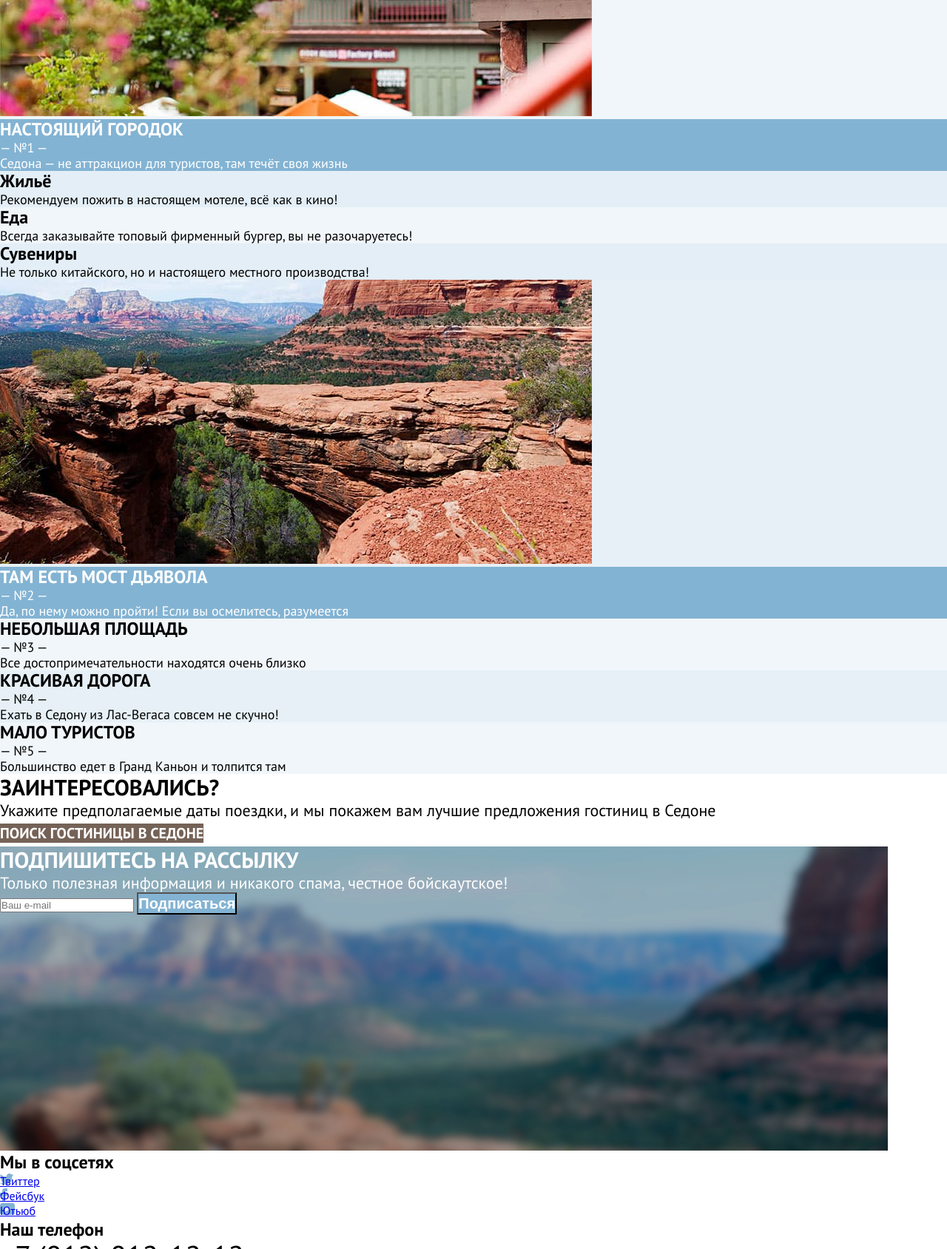
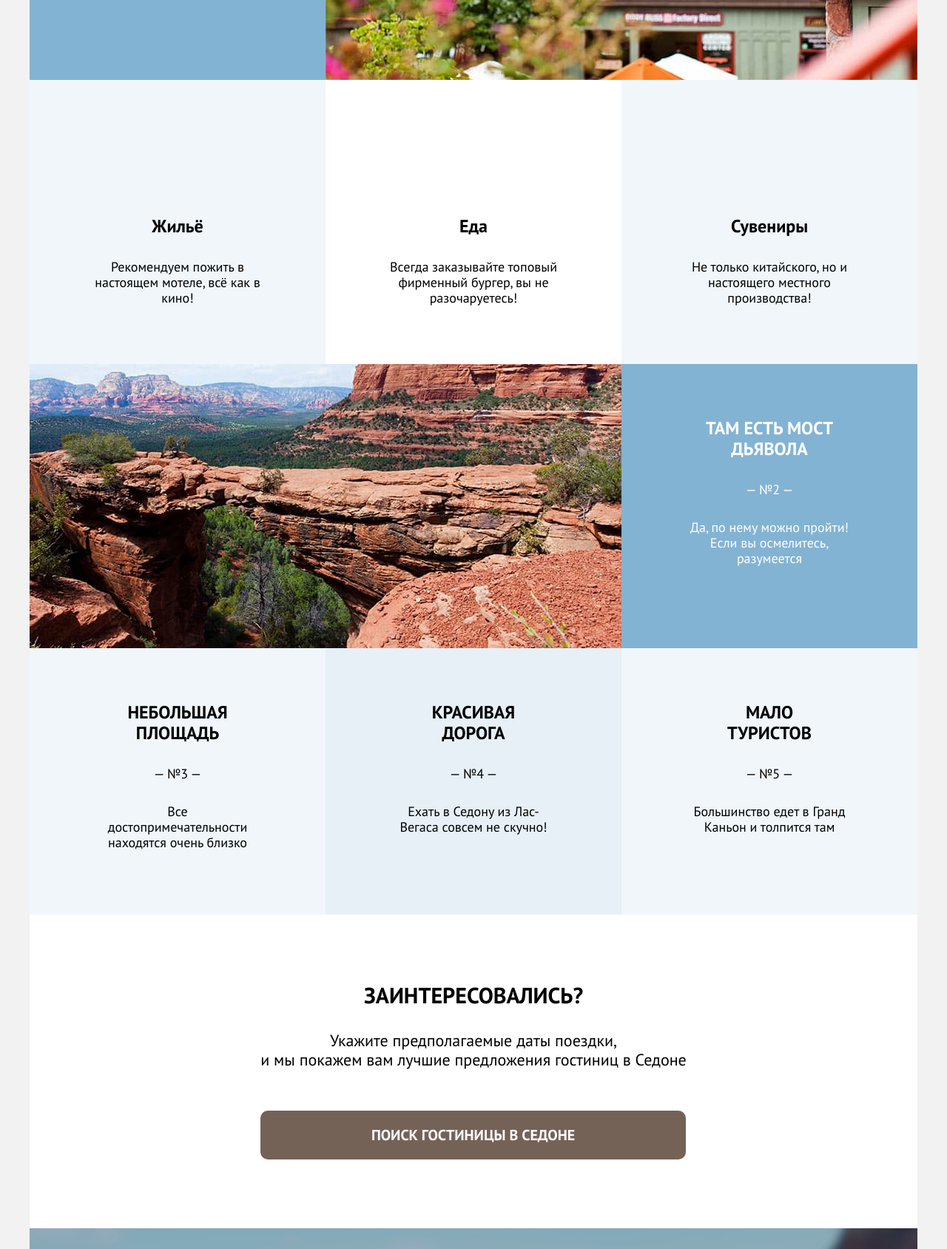
Before and after one commit to htmlacademy-htmlcss/1919267-sedona-33, a plain HTML site: page index.html in a window 1280 px wide. Shown: the part 1112-2800 px from the top of the page at 74% size. Drawn offline with Linux system fonts and the light colour scheme.

Commit message:
добавляет сетки для index.html

```diff
--- a/index.html
+++ b/index.html
@@ -10,8 +10,9 @@
 <body>
 
   <header class="page-header">
+    <div class="page-header-container">
+      <nav class="navigation">
         <img class="logo" src="images/header/logo.svg" width="139" height="70" alt="Логотип сайта Седона">
-    <nav class="navigation">
         <ul class="navigation-list">
           <li class="navigation-item">
             <a href="#" class="navigation-link navigation-link-current">Главная</a>
@@ -23,47 +24,45 @@
             <a href="catalog.html" class="navigation-link">Гостиницы</a>
           </li>
         </ul>
-    </nav>
         <ul class="navigation-list navigation-user">
-      <li class="navigation-item">
+          <li class="navigation-user-item">
             <a href="#" class="navigation-link">
               <span class="visually-hidden">Поиск</span>
             </a>
           </li>
-      <li class="navigation-item">
+          <li class="navigation-user-item">
             <a href="#" class="navigation-link">
               <span class="visually-hidden">Избранное</span>
             </a>
           </li>
-      <li class="navigation-item">
+          <li class="navigation-user-item">
             <a href="#" class="navigation-link navigation-button button">Хочу сюда!</a>
           </li>
         </ul>
-
+      </nav>
+    </div>
   </header>
   <main class="main-index">
-    <h1 class="visually-hidden">Путешествуйте в Седону</h1>
-    <section class="hero">
-      <h2 class="visually-hidden">Добро пожаловать в Седону</h2>
-      <div class="hero-welcome-image">
-        <img class="hero-welcome-text" src="images/main-index/welcome.png" width="458" height="352"
+    <h1 class="visually-hidden" hidden>Путешествуйте в Седону</h1>
+    <section class="advantages">
+      <div class="advantages-welcome-image">
+        <img class="advantages-welcome-text" src="images/main-index/welcome.png" width="458" height="352"
           alt="Добро пожаловать в великолепную Седону!">
       </div>
-      <b class="hero-description">
+      <h2 class="advantages-title">
         Седона — небольшой городок в Аризоне, заслуживающий большего!
-      </b>
-    </section>
-    <section class="advantages">
-      <h2 class="visually-hidden">Пять причин приехать в Седону</h2>
+      </h2>
       <p class="advantages-intro">Рассмотрим 5 причин, по которым Седона круче, чем Гранд-Каньон!</p>
       <ol class="advantages-list">
         <li class="advantages-item">
+          <div class="advantages-info">
             <img class="advantages-image" src="images/main-index/photo-1.jpg" width="800" height="384"
               alt="Одна из улиц городка Седона">
-          <div class="advantages-info">
+            <div class="advantages-item-content">
               <h3 class="advantages-subtitle">Настоящий городок</h3>
               <span class="advantages-number">— №1 —</span>
               <p class="advantages-description">Седона — не аттракцион для туристов, там течёт своя жизнь</p>
+            </div>
           </div>
           <ul class="advantages-sublist">
             <li class="advantages-sublist-item">
@@ -86,46 +85,50 @@
           </ul>
         </li>
         <li class="advantages-item">
+          <div class="advantages-info">
             <img class="advantages-image" src="images/main-index/photo-2.jpg" width="800" height="384"
               alt="Мост дьявола городка Седона">
-          <div class="advantages-info">
+            <div class="advantages-item-content">
               <h3 class="advantages-subtitle">Там есть мост дьявола</h3>
               <span class="advantages-number">— №2 —</span>
               <p class="advantages-description">Да, по нему можно пройти! Если вы осмелитесь, разумеется</p>
             </div>
+          </div>
         </li>
+        <div class="advantages-items-without-details">
           <li class="advantages-item">
-          <div class="advantages-info">
-            <h3 class="advantages-subtitle">Небольшая площадь</h3>
+            <div class="advantages-item-content">
+              <h3 class="advantages-subtitle">Небольшая<br>площадь</h3>
               <span class="advantages-number">— №3 —</span>
               <p class="advantages-description">Все достопримечательности находятся очень близко</p>
             </div>
           </li>
           <li class="advantages-item">
-          <div class="advantages-info">
-            <h3 class="advantages-subtitle">Красивая дорога</h3>
+            <div class="advantages-item-content">
+              <h3 class="advantages-subtitle">Красивая<br>дорога</h3>
               <span class="advantages-number">— №4 —</span>
               <p class="advantages-description">Ехать в Седону из Лас-Вегаса совсем не скучно!</p>
             </div>
           </li>
           <li class="advantages-item">
-          <div class="advantages-info">
-            <h3 class="advantages-subtitle">Мало туристов</h3>
+            <div class="advantages-item-content">
+              <h3 class="advantages-subtitle">Мало<br>туристов</h3>
               <span class="advantages-number">— №5 —</span>
               <p class="advantages-description">Большинство едет в Гранд Каньон и толпится там</p>
             </div>
           </li>
+        </div>
       </ol>
     </section>
     <section class="hotels-search">
       <h2 class="hotels-search-title">Заинтересовались?</h2>
-      <p class="hotels-seach-description">Укажите предполагаемые даты поездки, и мы покажем вам лучшие предложения
+      <p class="hotels-seach-description">Укажите предполагаемые даты поездки,<br>и мы покажем вам лучшие предложения
         гостиниц в Седоне</p>
-      <a class="hotels-search-link button" href="catalog.html">Поиск гостиницы в Седоне</a>
+      <a class="hotels-search-link hotels-search-button button" href="catalog.html">Поиск гостиницы в Седоне</a>
     </section>
     <section class="subscribe">
       <h2 class="subscribe-title">Подпишитесь на рассылку</h2>
-      <p class="subscribe-description">Только полезная информация и никакого спама, честное бойскаутское!</p>
+      <p class="subscribe-description">Только полезная информация и никакого спама,<br>честное бойскаутское!</p>
       <form class="subscribe-from" action="https://echo.htmlacademy.ru/courses" method="post">
         <input class="subscribe-email" type="email" name="subscribe-email" placeholder="Ваш e-mail" required>
         <button class="subscribe-button button" type="submit">Подписаться</button>
@@ -134,7 +137,7 @@
   </main>
   <footer class="page-footer">
     <section class="page-footer-social social">
-      <h2 class="visually-hidden">Мы в соцсетях</h2>
+      <h2 class="visually-hidden" hidden>Мы в соцсетях</h2>
       <ul class="social-list">
         <li class="social-item">
           <a href="https://twitter.com/htmlacademy_ru" class="social-link twitter">
@@ -154,7 +157,7 @@
       </ul>
     </section>
     <div class="page-footer-phone">
-      <h2 class="visually-hidden">Наш телефон</h2>
+      <h2 class="visually-hidden" hidden>Наш телефон</h2>
       <a href="tel:+78128121212" class="page-footer-phone-number">+7 (812) 812-12-12</a>
     </div>
     <div class="page-footer-htmlacademy">
--- a/styles/styles.css
+++ b/styles/styles.css
@@ -14,15 +14,23 @@
   font-display: swap;
 }
 
-* {
-  margin: 0;
-  padding: 0;
+html {
+  height: 100%;
 }
 
 body {
+  margin: 0 auto;
+  display: flex;
+  flex-direction: column;
+  width: 1200px;
+  min-height: 100%;
   font-family: "PT Sans", sans-serif;
   background-color: #f2f2f2;
   color: #000000;
+}
+
+.main-container {
+  flex-grow: 1;
 }
 
 button {
@@ -38,9 +46,36 @@ button {
   color: #000000;
 }
 
+.page-header-container {
+  width: 1060px;
+  margin: 0 auto;
+}
+
+.logo {
+  margin-right: 47px;
+}
+
+.navigation {
+  display: flex;
+  align-items: center;
+}
+
 .navigation-list {
+  display: flex;
+  margin: 0;
+  padding: 0;
+  max-width: 400px;
   list-style-type: none;
   color: inherit;
+}
+
+.navigation-item:not(:last-child) {
+  margin-right: 34px;
+}
+
+.navigation-user {
+  margin-left: auto;
+  max-width: 290px;
 }
 
 .navigation-link {
@@ -53,64 +88,110 @@ button {
 }
 
 .navigation-button {
+  display: block;
+  width: 160px;
+  padding: 9px 0;
   font-size: 16px;
   line-height: 20px;
   font-weight: 700;
   text-transform: uppercase;
   background-color: #756257;
   color: #ffffff;
+  border-radius: 4px;
 }
 
-/* Section HERO */
+/* Section ADVANTAGES */
 
-.hero {
+.advantages {
   background-color: #ffffff;
   color: #000000;
 }
 
-.hero-welcome-image {
+.advantages-welcome-image {
   height: 485px;
+  margin-bottom: 63px;
   background: url("../images/main-index/divider.png") no-repeat 0 100%,
     url("../images/main-index/index-background.jpg") no-repeat;
 }
 
-.hero-description {
+.advantages-welcome-text {
+  display: block;
+  margin: 0 auto;
+  padding: 51px;
+}
+
+.advantages-title {
+  width: 720px;
+  margin: 0 auto 30px;
+  text-align: center;
   font-size: 30px;
   line-height: 36px;
   font-weight: 700;
   text-transform: uppercase;
 }
 
-/* Section ADVANTAGES */
-
-.advantages {
-  background-color: #ffffff;
-}
-
-.advantages-item:nth-of-type(odd) {
-  background-color: rgba(131, 179, 211, 0.12);
-}
-
-.advantages-item:nth-of-type(even) {
-  background-color: rgba(131, 179, 211, 0.2);
-}
-
 .advantages-intro {
+  margin: 0 auto 80px;
+  text-align: center;
   font-size: 22px;
   line-height: 36px;
   font-weight: 400;
 }
 
-img + .advantages-info {
+.advantages-list {
+  display: flex;
+  flex-direction: column;
+  list-style-type: none;
+  margin: 0;
+  padding: 0;
+}
+
+.advantages-item-content {
+  display: flex;
+  flex-direction: column;
+  align-items: center;
+  text-align: center;
+  padding: 73px 90px 87px;
+  color: #000000;
+}
+
+img + .advantages-item-content {
+  color: #ffffff;
   background-color: #83b3d3;
-  color: #ffffff;
+}
+
+.advantages-info {
+  display: flex;
+}
+
+.advantages-item:nth-child(1) .advantages-info {
+  flex-direction: row-reverse;
+}
+
+.advantages-sublist {
+  display: flex;
+  list-style-type: none;
+  margin: 0;
+  padding: 0;
+}
+
+.advantages-sublist-item {
+  width: 400px;
+  text-align: center;
+  padding: 184px 75px 79px;
 }
 
 .advantages-sublist-item:nth-of-type(odd) {
   background-color: rgba(131, 179, 211, 0.12);
 }
 
+.advantages-sublist-item:nth-of-type(even) {
+  background-color: #ffffff;
+}
+
 .advantages-subtitle {
+  margin-top: 0;
+  margin-bottom: 30px;
   font-size: 24px;
   line-height: 28px;
   font-weight: 700;
@@ -118,24 +199,45 @@ img + .advantages-info {
 }
 
 .advantages-number {
+  margin-bottom: 30px;
   font-size: 18px;
   line-height: 21px;
   font-weight: 400;
 }
 
 .advantages-description {
+  margin: 0;
   font-size: 18px;
   line-height: 21px;
   font-weight: 400;
 }
 
+.advantages-items-without-details {
+  display: flex;
+}
+
+.advantages-items-without-details .advantages-item {
+  width: 400px;
+}
+
+.advantages-items-without-details .advantages-item:nth-child(odd) {
+  background-color: rgba(131, 179, 211, 0.12);
+}
+
+.advantages-items-without-details .advantages-item:nth-child(even) {
+  background-color: rgba(131, 179, 211, 0.2);
+}
+
 .advantages-sublist-title {
+  margin-top: 0;
+  margin-bottom: 30px;
   font-size: 24px;
   line-height: 28px;
   font-weight: 700;
 }
 
 .advantages-sublist-description {
+  margin: 0;
   font-size: 18px;
   line-height: 21px;
   font-weight: 400;
@@ -143,10 +245,14 @@ img + .advantages-info {
 
 /* Section HOTELS-SEARCH */
 .hotels-search {
+  padding: 91px 312px 93px;
   background-color: #ffffff;
+  text-align: center;
 }
 
 .hotels-search-title {
+  margin-top: 0;
+  margin-bottom: 30px;
   font-size: 30px;
   line-height: 36px;
   font-weight: 700;
@@ -154,12 +260,17 @@ img + .advantages-info {
 }
 
 .hotels-seach-description {
+  margin-top: 0;
+  margin-bottom: 56px;
   font-size: 22px;
   line-height: 26px;
   font-weight: 400;
 }
 
 .hotels-search-link {
+  display: block;
+  width: 575px;
+  padding: 15px 0;
   font-size: 20px;
   line-height: 36px;
   font-weight: 700;
@@ -167,17 +278,22 @@ img + .advantages-info {
   text-decoration: none;
   background-color: #756257;
   color: #ffffff;
+  border-radius: 10px;
 }
 
 /* Section SUBSCRIBE */
 
 .subscribe {
-  height: 411px;
+  padding: 94px 200px 94px;
+  text-align: center;
   background: url("../images/main-index/subcsribe-background.png") #ffffff no-repeat;
+  background-size: 100%;
   color: #ffffff;
 }
 
 .subscribe-title {
+  margin-top: 0;
+  margin-bottom: 30px;
   font-size: 30px;
   line-height: 36px;
   font-weight: 700;
@@ -185,9 +301,15 @@ img + .advantages-info {
 }
 
 .subscribe-description {
+  margin-top: 0;
+  margin-bottom: 46px;
   font-size: 22px;
   line-height: 26px;
   font-weight: 400;
+}
+
+.subscribe-from {
+  width: 800px;
 }
 
 .subscribe-button {
@@ -200,18 +322,37 @@ img + .advantages-info {
 /* Footer */
 
 .page-footer {
+  display: flex;
+  justify-content: space-between;
+  align-items: center;
+  height: 120px;
+  padding-left: 72px;
+  padding-right: 72px;
   background-color: #ffffff;
 }
 
+.social-list {
+  display: flex;
+  padding: 0;
+  margin: 0;
+  list-style-type: none;
+}
+
 .twitter {
+  width: 18px;
+  height: 15px;
   background: url("../images/footer/social-twitter.svg") no-repeat;
 }
 
 .facebook {
+  width: 10px;
+  height: 18px;
   background: url("../images/footer/social-facebook.svg") no-repeat;
 }
 
 .youtube {
+  width: 20px;
+  height: 16px;
   background: url("../images/footer/social-youtube.svg") no-repeat;
 }
 
@@ -278,6 +419,13 @@ img + .advantages-info {
   font-size: 18px;
   line-height: 23px;
   font-weight: 400;
+  background-color: transparent;
+}
+
+/* Hotels-catalog */
+
+.hotels-catalog-list {
+  list-style-type: none;
 }
 
 .hotels-catalog-found {
```
Also changed, not shown: catalog.html (+10 -10 lines), images/hotels/amara-resort-spa.jpg (renamed from images/main-inner/hotels/amara-resort-spa.jpg), images/hotels/desert-quail-inn.jpg (renamed from images/main-inner/hotels/desert-quail-inn.jpg), images/hotels/greentree-inn.jpg (renamed from images/main-inner/hotels/greentree-inn.jpg), images/hotels/villas-at-poco-diablo.jpg (renamed from images/main-inner/hotels/villas-at-poco-diablo.jpg). Lines whose indentation alone changed are shown as unchanged.
